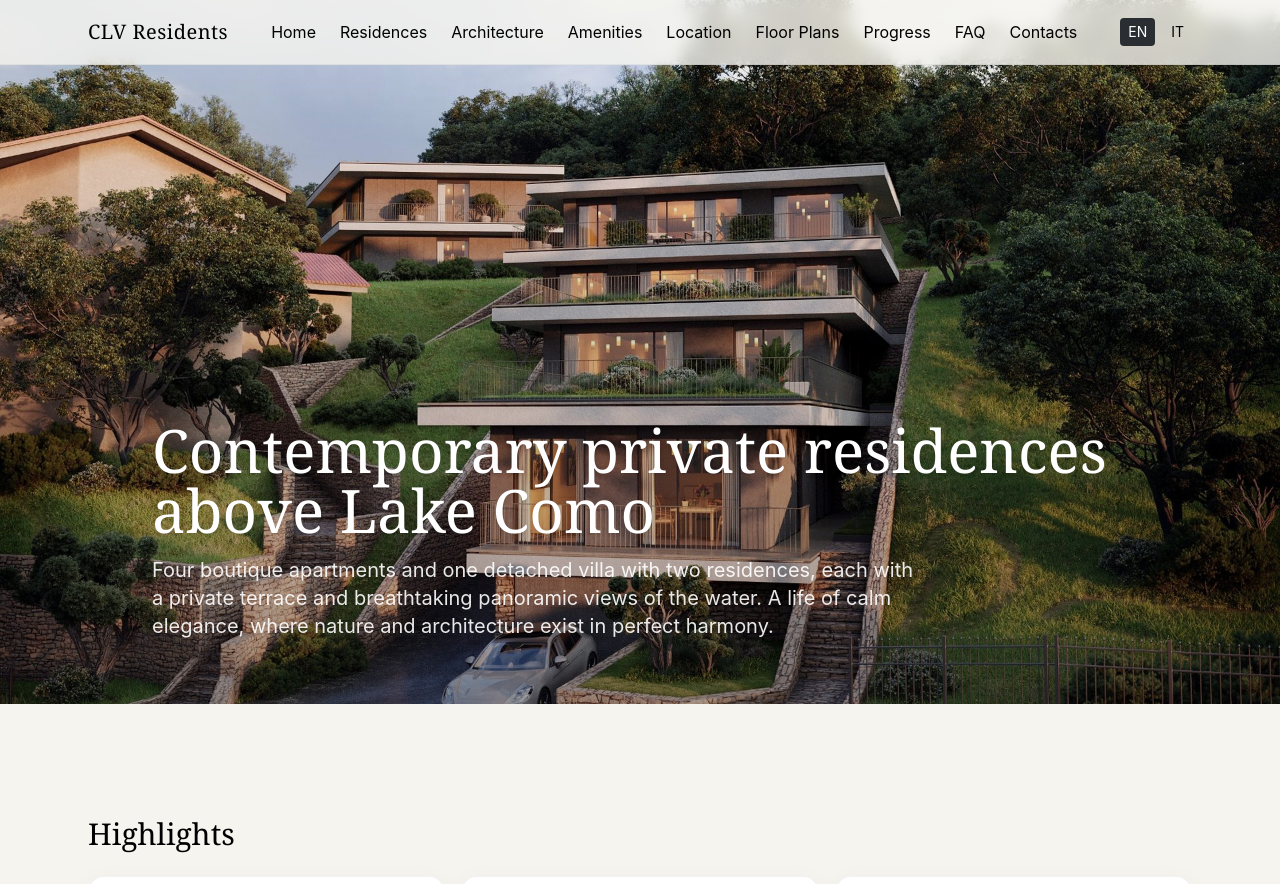
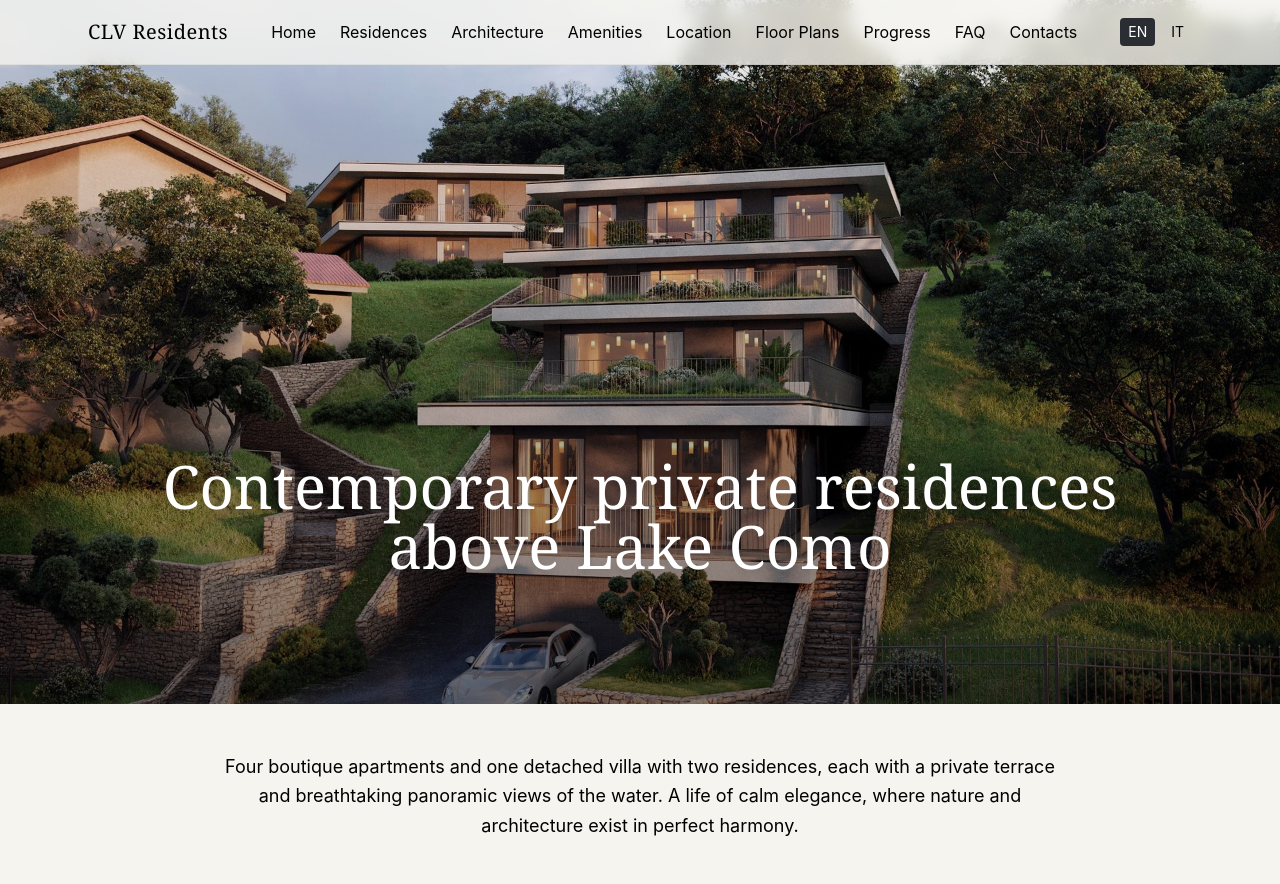
Before and after one commit to 9521287-max/clv-landing, a React (Vite) app: page / in a window 1280 px wide. Shown: the top 884 px of the page. Built offline with nearby package versions, Linux system fonts and the light colour scheme.

Commit message:
Update App.jsx

```diff
--- a/src/App.jsx
+++ b/src/App.jsx
@@ -53,14 +53,22 @@ export default function App() {
    </div>
   </header>
 
-  <section id="home" className="min-h-[88vh] grid place-items-end pt-24 relative">
-    <img src="/images/0010000.jpg" alt="Hero warm" className="absolute inset-0 w-full h-full object-cover"/>
-    <div className="absolute inset-0 bg-gradient-to-t from-black/35 to-black/0" />
-    <div className="relative z-10 max-w-5xl mx-auto px-6 pb-16 text-white">
-      <h1 className="font-serif text-4xl md:text-6xl leading-tight drop-shadow">{t.hero.title}</h1>
-      <p className="mt-4 max-w-3xl text-lg md:text-xl text-white/90">{t.hero.subtitle}</p>
-    </div>
-  </section>
+<section id="home" className="min-h-[88vh] grid place-items-end pt-24 relative">
+  <img src="/images/0010000.jpg" alt="Hero warm" className="absolute inset-0 w-full h-full object-cover"/>
+  <div className="absolute inset-0 bg-gradient-to-t from-black/50 to-black/0" />
+  <div className="relative z-10 max-w-5xl mx-auto px-6 pb-32 text-white text-center">
+    <h1 className="font-serif text-4xl md:text-6xl leading-tight drop-shadow-lg">
+      {t.hero.title}
+    </h1>
+  </div>
+</section>
+
+<section className="bg-ivory py-12">
+  <div className="max-w-4xl mx-auto px-6 text-center text-slate-800 text-lg leading-relaxed">
+    {t.hero.subtitle}
+  </div>
+</section>
+
 
   <Section id="highlights">
     <h2 className="font-serif text-2xl md:text-3xl">{t.highlights.title}</h2>
```
